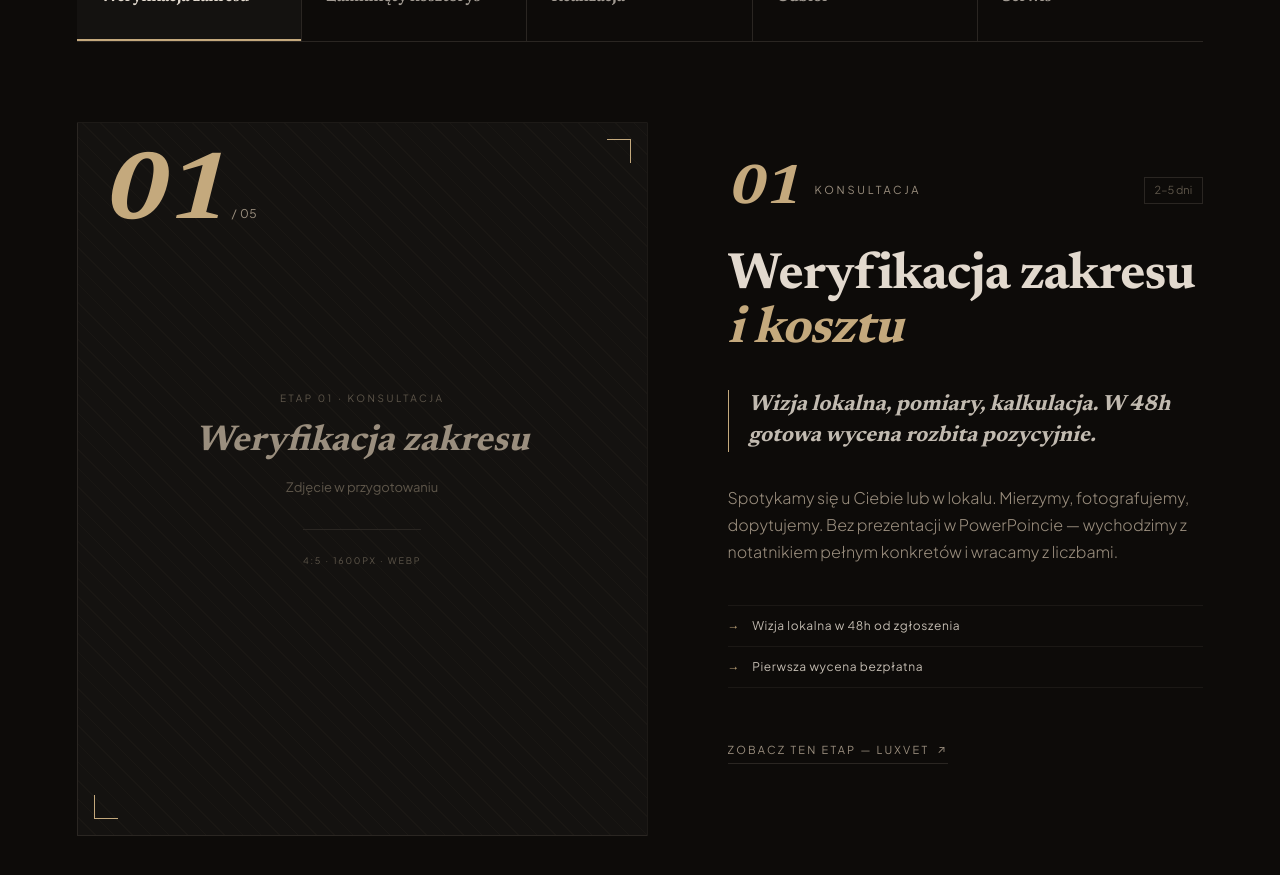
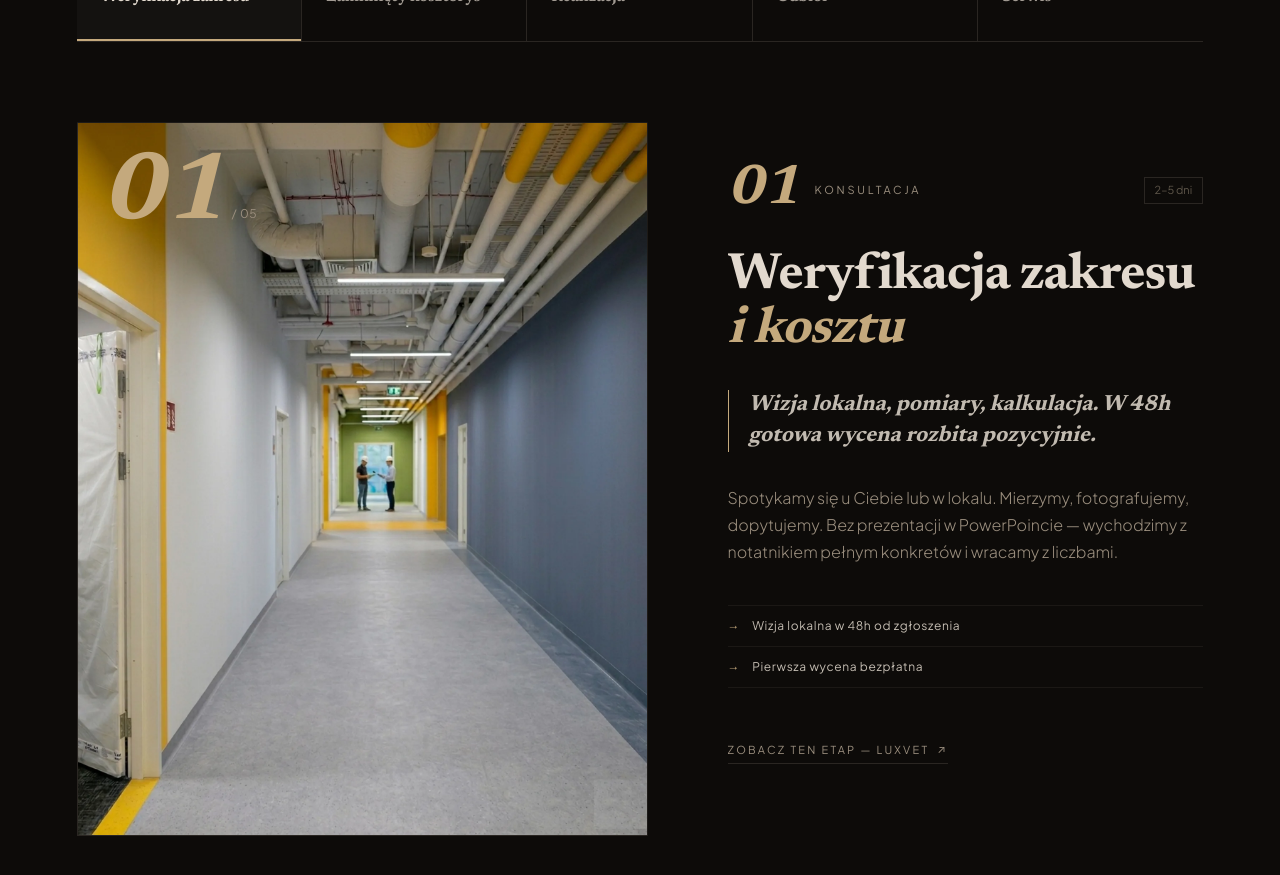
Before and after one commit to PanArtek/plany-web, a Next.js app: page / in a window 1280 px wide. Shown: the part 1280-2155 px from the top of the page. Built offline with nearby package versions, Linux system fonts and the light colour scheme; no server answers.

Commit message:
feat(process): add etap-01 photo (konsultacja)
Co-Authored-By: Claude Opus 4.6 (1M context) <noreply@anthropic.com>

```diff
--- a/src/app/(landing)/_sections/process/data.ts
+++ b/src/app/(landing)/_sections/process/data.ts
@@ -17,6 +17,7 @@ export const PROCESS_STEPS: ProcessStep[] = [
     ],
     caseLabel: "LUXVET",
     caseLink: "#real",
+    image: "/process/etap-01.webp",
   },
   {
     id: "dokumentacja",
```
Also changed, not shown: public/process/etap-01.webp (added).
